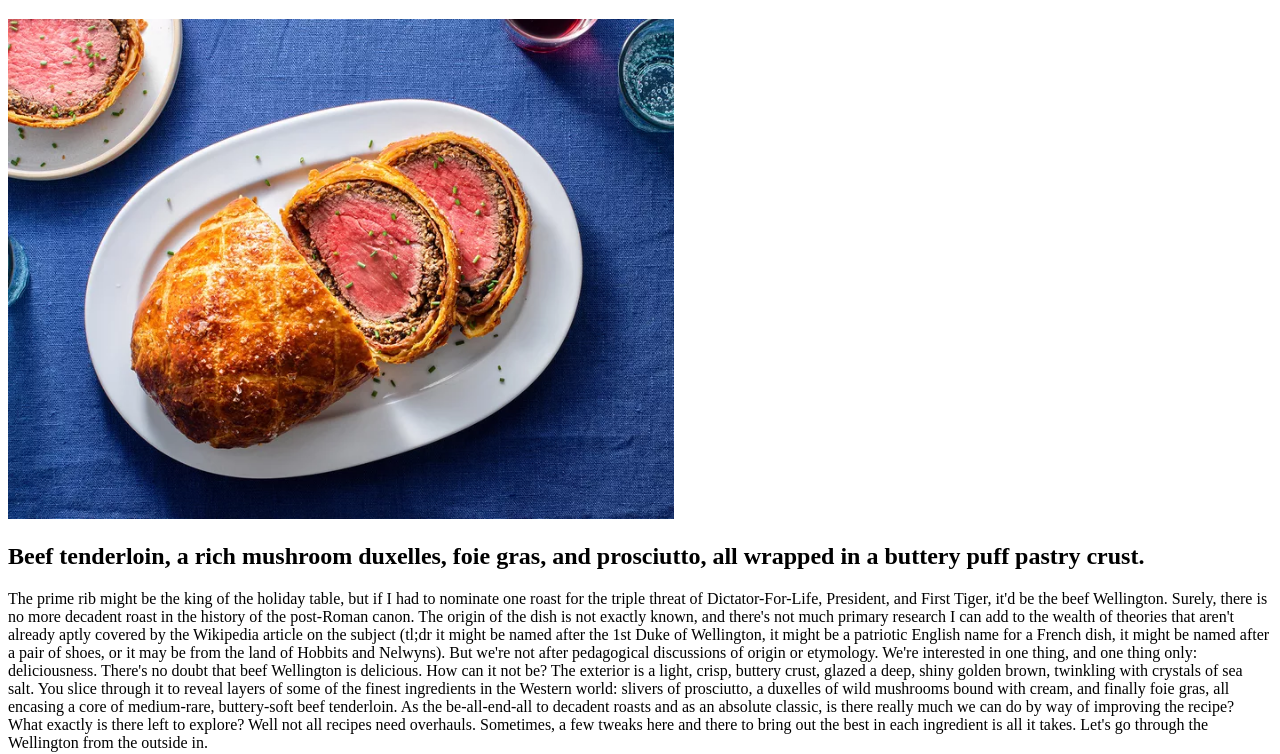
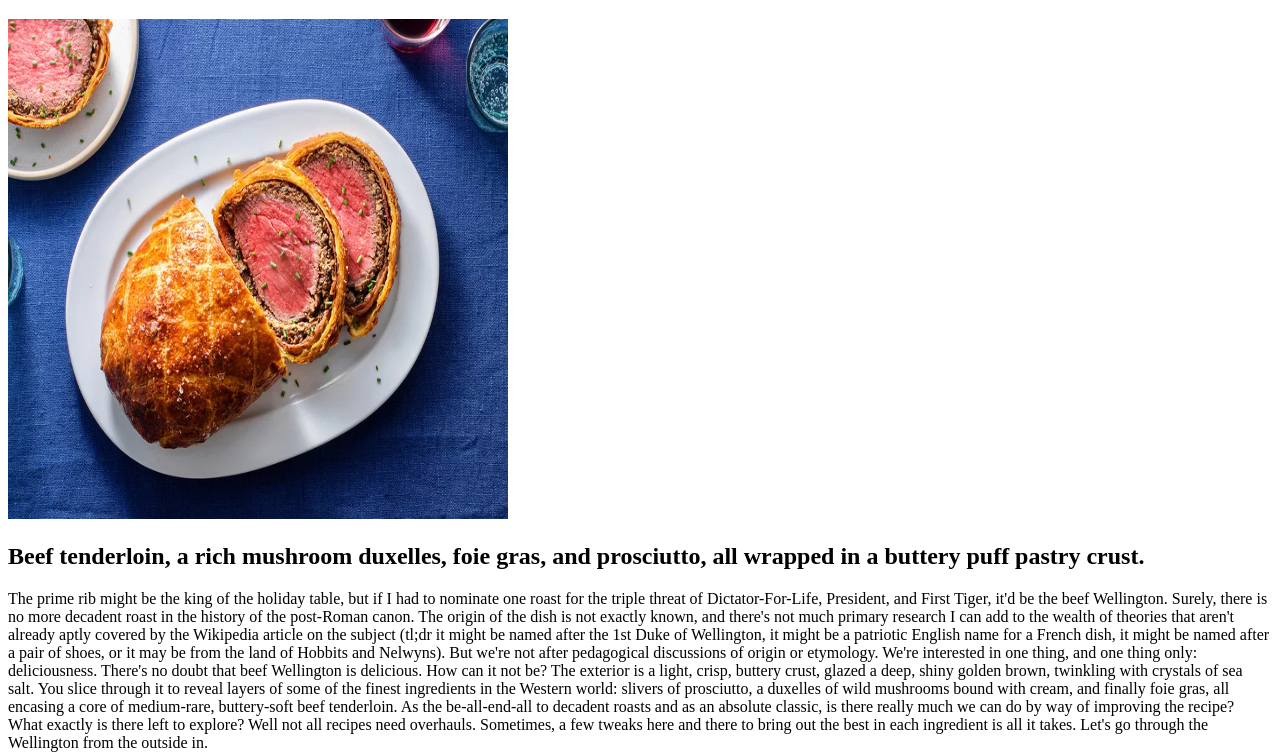
Before and after one commit to zackasdf/odin-recipes, a plain HTML site: page recipes/ultimate-beef/beef.html in a window 1280 px wide. Shown: the part 61-815 px from the top of the page. Drawn offline with Linux system fonts and the light colour scheme.

Commit message:
updated image styling across the board

```diff
--- a/recipes/ultimate-beef/beef.html
+++ b/recipes/ultimate-beef/beef.html
@@ -7,7 +7,7 @@
 </head>
 <body>
     <h1>Ultimate Beef Wellington</h1>
-    <img src="../../images/beef.png" alt="beef" width=""500" height="500">
+    <img src="../../images/beef.png" alt="beef" style=width:500px;height:500px;>
     <h2>Beef tenderloin, a rich mushroom duxelles, foie gras, and prosciutto, all wrapped in a buttery puff pastry crust.</h2>
     <p>The prime rib might be the king of the holiday table, but if I had to nominate one roast for the triple threat of Dictator-For-Life, President, and First Tiger, it'd be the beef Wellington. Surely, there is no more decadent roast in the history of the post-Roman canon.
         The origin of the dish is not exactly known, and there's not much primary research I can add to the wealth of theories that aren't already aptly covered by the Wikipedia article on the subject (tl;dr it might be named after the 1st Duke of Wellington, it might be a patriotic English name for a French dish, it might be named after a pair of shoes, or it may be from the land of Hobbits and Nelwyns). But we're not after pedagogical discussions of origin or etymology. We're interested in one thing, and one thing only: deliciousness.
```
